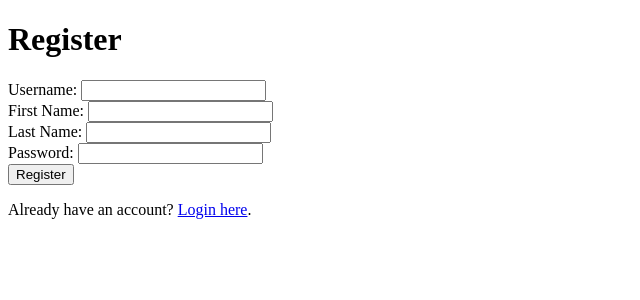
After one commit to tubetraveller/overview_mlops_wine_quality_student, a FastAPI app: template templates/register.html in a window 1280 px wide. The commit adds this page. Shown: the top 300 px of the page, without its empty margins (0-640 px from the left). Run offline with FastAPI, Linux system fonts and the light colour scheme; the template is opened without the code that fills it, so the values that code supplies are empty.

Commit message:
Updated app and html templates

```diff
--- a/src/app/app.py
+++ b/src/app/app.py
@@ -1,23 +1,159 @@
-from fastapi import FastAPI, Form
-from fastapi.responses import HTMLResponse
+import sys
+from pathlib import Path
+# Add parent directory to path
+parent_folder = str(Path(__file__).parent.parent.parent)
+sys.path.append(parent_folder)
+
+import os
+import json
+from hashlib import sha256
+from datetime import datetime, timedelta
+from typing import List
+
+from fastapi import FastAPI, Form, HTTPException, Depends, status
+from fastapi.responses import HTMLResponse, RedirectResponse
 from fastapi.templating import Jinja2Templates
+from fastapi.security import OAuth2PasswordBearer, OAuth2PasswordRequestForm
 from starlette.requests import Request
-import os
+from pydantic import BaseModel
+from cryptography.fernet import Fernet
+import jwt
 import numpy as np
-import pandas as pd
+
 from src.pipeline_steps.prediction import PredictionPipeline
 
-app = FastAPI()  # Initializing a FastAPI app
-templates = Jinja2Templates(directory="templates")  # Directory for HTML templates
+app = FastAPI()
+
+# Constants
+JSON_FILE_PATH = os.path.expanduser("./users/users.json")
+SECRET_KEY = "your_jwt_secret_key"  # Use a secure secret key
+ALGORITHM = "HS256"
+oauth2_scheme = OAuth2PasswordBearer(tokenUrl="/token")
+
+# Allowed ranges for variable values
+ALLOWED_RANGES = {
+    "fixed_acidity": (4.6, 15.9),
+    "volatile_acidity": (0.12, 1.58),
+    "citric_acid": (0.0, 1.66),
+    "residual_sugar": (0.9, 15.5),
+    "chlorides": (0.012, 0.611),
+    "free_sulfur_dioxide": (1, 72),
+    "total_sulfur_dioxide": (6, 289),
+    "density": (0.99007, 1.00369),
+    "pH": (2.74, 4.01),
+    "sulphates": (0.33, 2.0),
+    "alcohol": (8.4, 14.9)
+}
+
+templates = Jinja2Templates(directory="templates")
+
+class User(BaseModel):
+    username: str
+    first_name: str
+    last_name: str
+    password: str
+
+class UserOut(BaseModel):
+    username: str
+    first_name: str
+    last_name: str
+
+class UserInDB(User):
+    password: str
+    class Config:
+        from_attributes = True
+
+class Token(BaseModel):
+    access_token: str
+    token_type: str
+
+class WineFeatures(BaseModel):
+    fixed_acidity: float
+    volatile_acidity: float
+    citric_acid: float
+    residual_sugar: float
+    chlorides: float
+    free_sulfur_dioxide: float
+    total_sulfur_dioxide: float
+    density: float
+    pH: float
+    sulphates: float
+    alcohol: float
+
+def verify_password(plain_password, hashed_password):
+    return sha256(plain_password.encode()).hexdigest() == hashed_password
+
+def load_users():
+    if os.path.exists(JSON_FILE_PATH):
+        with open(JSON_FILE_PATH, "r") as file:
+            users_data = json.load(file)
+        return [UserInDB(**user) for user in users_data]
+    return []
+
+def save_user(user: UserInDB):
+    users = load_users()
+    users.append(user)
+    with open(JSON_FILE_PATH, "w") as file:
+        json.dump([user.dict() for user in users], file)
+
+def create_access_token(data: dict, expires_delta: timedelta = None):
+    to_encode = data.copy()
+    if expires_delta:
+        expire = datetime.utcnow() + expires_delta
+    else:
+        expire = datetime.utcnow() + timedelta(minutes=15)
+    to_encode.update({"exp": expire})
+    encoded_jwt = jwt.encode(to_encode, SECRET_KEY, algorithm=ALGORITHM)
+    return encoded_jwt
+
+def get_current_user(token: str = Depends(oauth2_scheme)):
+    try:
+        payload = jwt.decode(token, SECRET_KEY, algorithms=[ALGORITHM])
+        return {"username": payload["sub"]}
+    except jwt.ExpiredSignatureError:
+        raise HTTPException(status_code=401, detail="Token expired")
+
+def validate_wine_features(features: WineFeatures):
+    for feature_name, value in features.dict().items():
+        min_val, max_val = ALLOWED_RANGES[feature_name]
+        if not (min_val <= value <= max_val):
+            raise HTTPException(
+                status_code=400,
+                detail=f"Invalid value for {feature_name}: {value}. Must be between {min_val} and {max_val}."
+            )
 
 @app.get("/", response_class=HTMLResponse)
 async def home_page(request: Request):
-    return templates.TemplateResponse("index.html", {"request": request})
+    return templates.TemplateResponse("register.html", {"request": request})
 
-@app.get("/train")
-async def training():
-    os.system("python main.py")
-    return {"message": "Training successful!"}
+@app.get("/login", response_class=HTMLResponse)
+async def login_page(request: Request):
+    return templates.TemplateResponse("login.html", {"request": request})
+
+@app.post("/token", response_class=HTMLResponse)
+async def login_for_access_token(form_data: OAuth2PasswordRequestForm = Depends()):
+    username = form_data.username
+    password = form_data.password
+    users = load_users()
+    for user in users:
+        if user.username == username and verify_password(password, user.password):
+            token_data = {"sub": username}
+            access_token = create_access_token(token_data, expires_delta=timedelta(minutes=30))
+            return templates.TemplateResponse("index.html", {"request": {}, "token": access_token})
+    raise HTTPException(status_code=status.HTTP_401_UNAUTHORIZED, detail="Invalid credentials")
+
+@app.post("/register", response_model=UserOut)
+async def register(
+    username: str = Form(...),
+    first_name: str = Form(...),
+    last_name: str = Form(...),
+    password: str = Form(...)
+):
+    hashed_password = sha256(password.encode()).hexdigest()
+    user_data = {"username": username, "first_name": first_name, "last_name": last_name}
+    user_in_db = UserInDB(**user_data, password=hashed_password)
+    save_user(user_in_db)
+    return RedirectResponse(url="/login", status_code=status.HTTP_303_SEE_OTHER)
 
 @app.post("/predict", response_class=HTMLResponse)
 async def predict(
@@ -32,22 +168,38 @@ async def predict(
     density: float = Form(...),
     pH: float = Form(...),
     sulphates: float = Form(...),
-    alcohol: float = Form(...)
+    alcohol: float = Form(...),
+    token: str = Depends(oauth2_scheme)
 ):
     try:
+        # Validate the user
+        current_user = get_current_user(token)
+        # Create a WineFeatures instance with the form data
+        features = WineFeatures(
+            fixed_acidity=fixed_acidity,
+            volatile_acidity=volatile_acidity,
+            citric_acid=citric_acid,
+            residual_sugar=residual_sugar,
+            chlorides=chlorides,
+            free_sulfur_dioxide=free_sulfur_dioxide,
+            total_sulfur_dioxide=total_sulfur_dioxide,
+            density=density,
+            pH=pH,
+            sulphates=sulphates,
+            alcohol=alcohol
+        )
+        # Validate the features
+        validate_wine_features(features)
+        # Proceed with the prediction
         data = np.array([
             fixed_acidity, volatile_acidity, citric_acid, residual_sugar, chlorides,
             free_sulfur_dioxide, total_sulfur_dioxide, density, pH, sulphates, alcohol
         ]).reshape(1, 11)
-
         obj = PredictionPipeline()
-        predict = obj.predict(data)
-
-        return templates.TemplateResponse("results.html", {"request": request, "prediction": str(predict)})
-
-    except Exception as e:
-        print('The Exception message is:', e)
-        return templates.TemplateResponse("results.html", {"request": request, "prediction": "something is wrong"})
+        prediction = obj.predict(data)
+        return templates.TemplateResponse("results.html", {"request": request, "prediction": str(prediction)})
+    except HTTPException as e:
+        return templates.TemplateResponse("results.html", {"request": request, "prediction": e.detail})
 
 if __name__ == "__main__":
     import uvicorn
--- /dev/null
+++ b/templates/register.html
@@ -0,0 +1,25 @@
+<!DOCTYPE html>
+<html>
+<head>
+    <title>Register</title>
+</head>
+<body>
+    <h1>Register</h1>
+    <form action="/register" method="post">
+        <label for="username">Username:</label>
+        <input type="text" id="username" name="username" required><br>
+
+        <label for="first_name">First Name:</label>
+        <input type="text" id="first_name" name="first_name" required><br>
+
+        <label for="last_name">Last Name:</label>
+        <input type="text" id="last_name" name="last_name" required><br>
+
+        <label for="password">Password:</label>
+        <input type="password" id="password" name="password" required><br>
+
+        <button type="submit">Register</button>
+    </form>
+    <p>Already have an account? <a href="/login">Login here</a>.</p>
+</body>
+</html>
```
Also changed, not shown: src/app/templates/results.html (deleted, +0 -57 lines), templates/index.html (renamed from src/app/templates/index.html, +1 -12 lines), templates/login.html (added, +19 -0 lines), templates/results.html (added, +12 -0 lines), users/users.json (added, +1 -0 lines).
